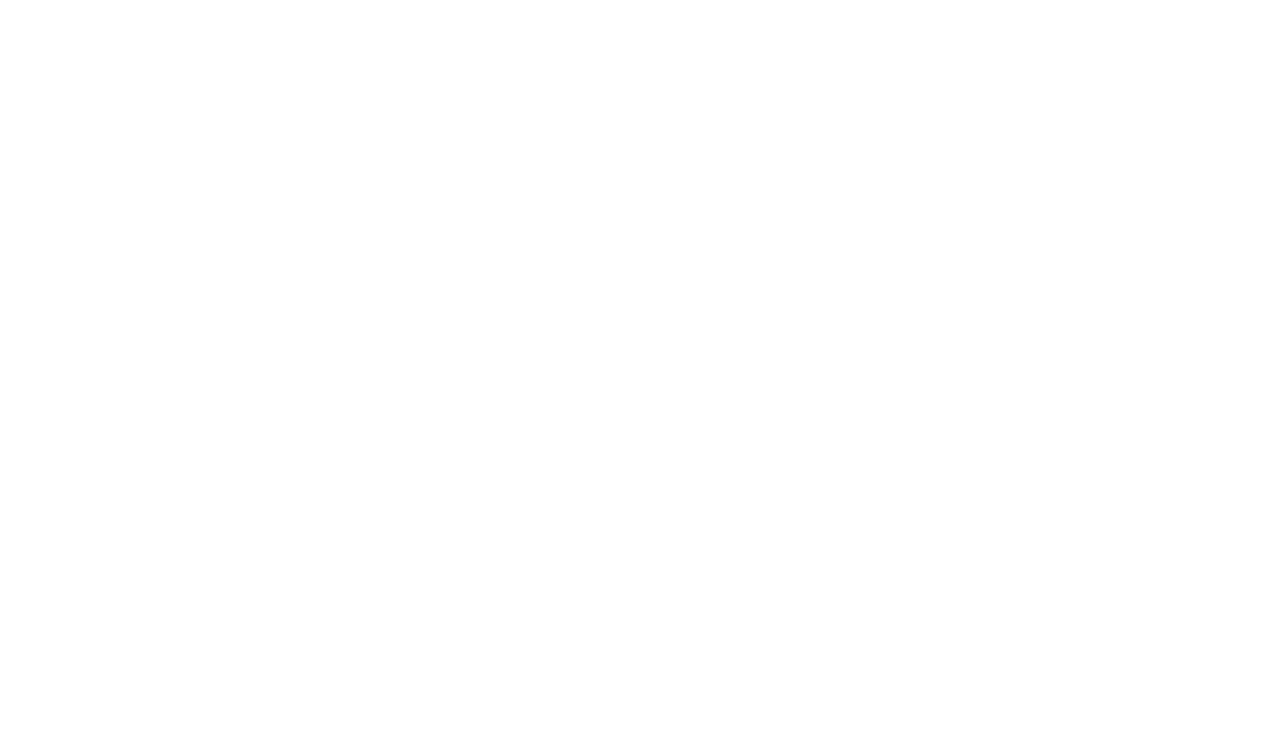
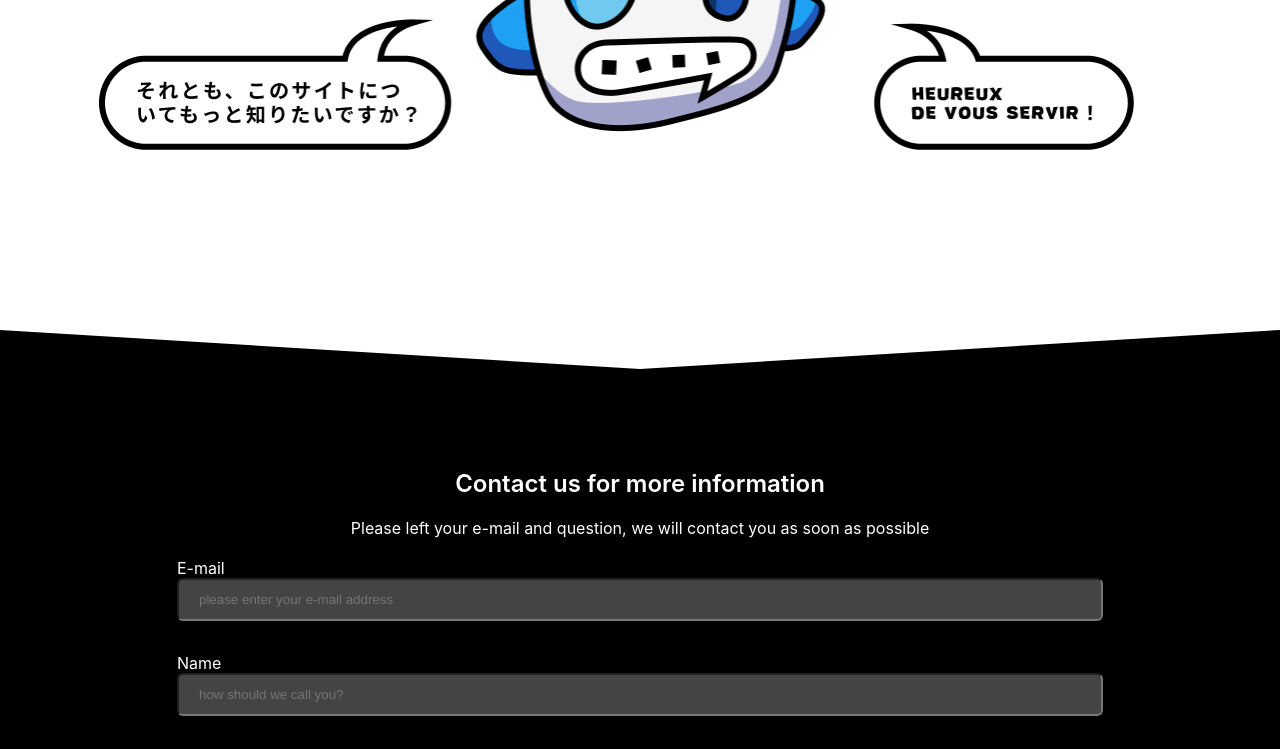
Before and after one commit to Martin-Lai/chatchatmaru-web, a React (Create React App) app: page / in a window 1280 px wide. Shown: the part 2831-3580 px from the top of the page. Before the commit the page ends 2340 px from the top, so only its background shows below. Built offline with nearby package versions, Linux system fonts and the light colour scheme.

Commit message:
feat: finish contactus layout

```diff
--- a/src/App.tsx
+++ b/src/App.tsx
@@ -2,6 +2,9 @@
 import "./global.css";
 import HomeSection from './component/HomeSection';
 import ProductSection from './component/ProductSection';
+import SpecialSection from './component/SpecialSection';
+import Contact from './component/Contact';
+import Footer from './component/Footer';
 
 function App() {
 
@@ -9,6 +12,9 @@
     <div id={'mainContainer'}>
       <HomeSection />
       <ProductSection />
+      <SpecialSection />
+      <Contact/>
+      <Footer/>
     </div>
   );
 }
--- /dev/null
+++ b/src/component/Contact/index.tsx
@@ -0,0 +1,24 @@
+import style from "./style.module.css"
+
+const Contact = () => {
+    return(
+        <div className={style.container}>
+            <div className={style.flex_col}>
+                <div style={{fontSize:'24px',fontWeight:'600'}}>Contact us for more information</div>
+                <div style={{textAlign:'center',margin:'20px 0'}}>Please left your e-mail and question, we will contact you as soon as possible</div>
+                <form>
+                    <div>E-mail</div>
+                    <input type="text" placeholder="please enter your e-mail address"/>
+                    <div>Name</div>
+                    <input type="text" placeholder="how should we call you?"/>
+                    <div>Question</div>
+                    <textarea placeholder="please describe your question or type what kind information you like to get more?"/>
+
+                </form>
+                <div className={style.btn}>SEND</div>
+            </div>
+        </div>
+    );
+};
+
+export default Contact;
--- /dev/null
+++ b/src/component/Contact/style.module.css
@@ -0,0 +1,76 @@
+.container{
+    height: 800px;
+    width: 100%;
+    background-color: black;
+    position: relative;
+    color: #ffffff;
+}
+
+.container::after{
+    content: '';
+    position: absolute;
+    bottom: 0px;
+    left: 50%;
+    transform: translateX(-50%);
+    border-top: 3.12vw solid #ff000000;
+    border-left: 50vw solid #ffffff;
+    border-right: 50vw solid #ffffff;
+}
+
+.flex_col{
+    display: flex;
+    justify-content: center;
+    align-items: center;
+    flex-direction: column;
+    padding-top: 100px;
+    /* width: 926px; */
+}
+
+form{
+    display: block;
+    width: 926px;
+}
+
+input{
+    width: 100%;
+    background-color: #444444;
+    color: #ffffff;
+    padding: 12px 20px;
+    border-radius: 6px;
+    margin-bottom: 32px;
+}
+
+textarea {
+    width: 100%;
+    height: 150px;
+    padding: 12px 20px;
+    box-sizing: border-box;
+    /* border: 2px solid #ccc; */
+    border-radius: 6px;
+    background-color: #444444;
+    color: #ffffff;
+    resize: none;
+  }
+
+.btn{
+    margin-top: 50px;
+    width: 249px;
+    height: 35px;
+    background: #1EA1F5;
+    border-radius: 32px;
+    display: flex;
+    justify-content: center;
+    align-items: center;
+}
+
+@media (max-width:950px){
+    form{
+        width: 600px;
+    }
+}
+
+@media (max-width:650px){
+    form{
+        width: 360px;
+    }
+}
--- a/src/component/Footer/index.tsx
+++ b/src/component/Footer/index.tsx
@@ -13,7 +13,7 @@
                     <div>Special</div>
                     <div>Contant Us</div>
                 </div>
-                <div>Copyright © 2023 Chatchatmaru. All rights reserved.</div>
+                <div style={{textAlign:'center'}}>Copyright © 2023 Chatchatmaru. All rights reserved.</div>
             </div>
         </div>
     );
--- a/src/component/Footer/style.module.css
+++ b/src/component/Footer/style.module.css
@@ -20,3 +20,9 @@
     padding: 28px 0;
     font-weight: 700;
 }
+
+@media (max-width:450px){
+    .flex_row{
+        width: 327px;
+    }
+}
```
